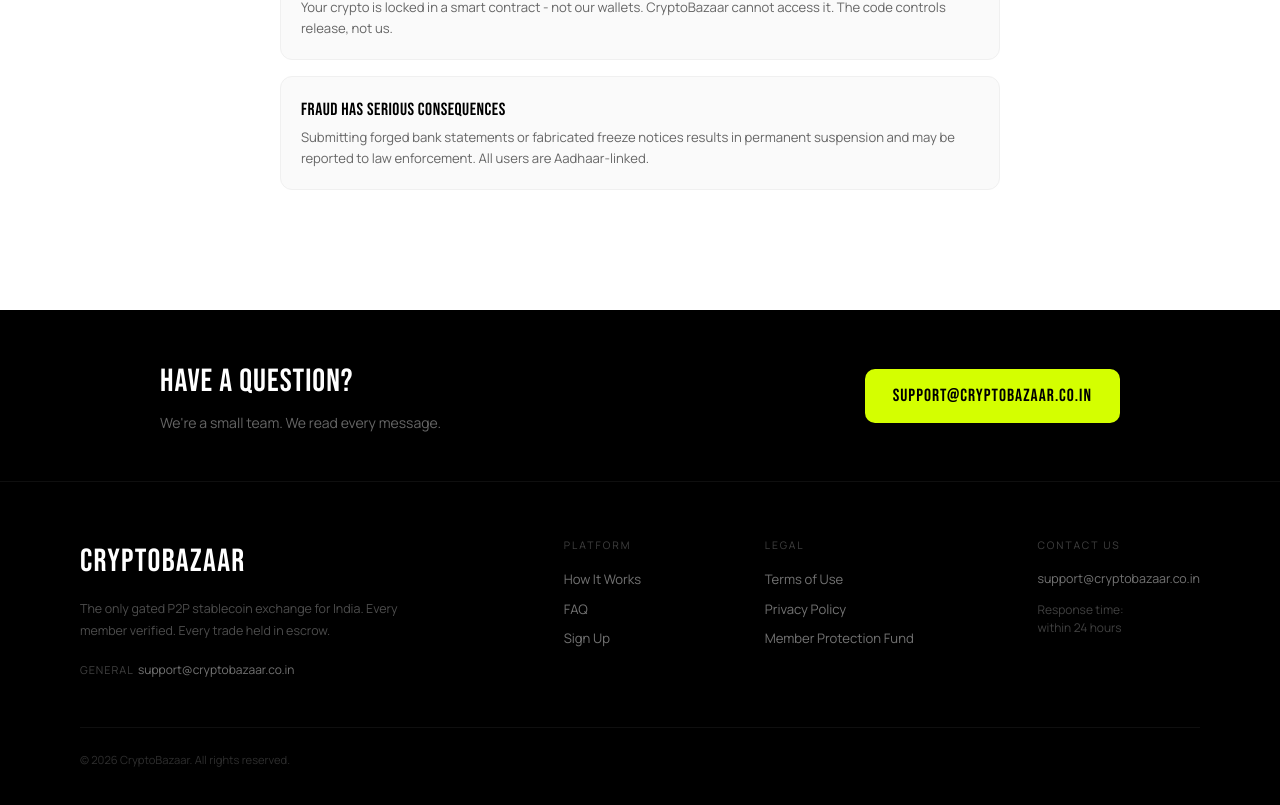
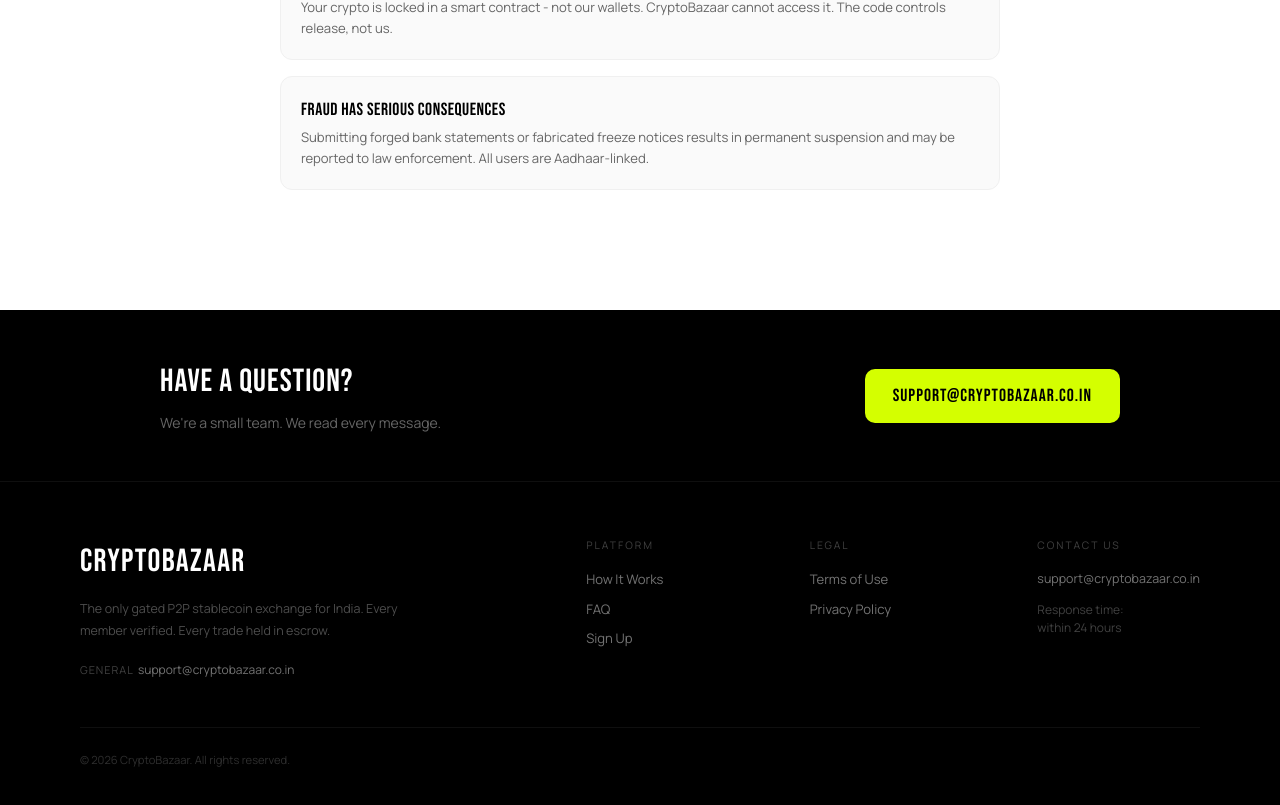
Before and after one commit to AgrimTawani/cryptobazaar, a Next.js app in the folder frontend/: page / in a window 1280 px wide. Shown: the part 2977-3782 px from the top of the page. Built offline with nearby package versions, Linux system fonts and the light colour scheme; no server answers; the database is empty; a web font is replaced by a local one.

Commit message:
fix: general ui updates

```diff
--- a/frontend/src/app/page.tsx
+++ b/frontend/src/app/page.tsx
@@ -701,9 +701,6 @@
               <Link href="/articles?topic=privacy" className="block font-sans text-[0.82rem] text-white/[0.45] mb-[10px]">
                 Privacy Policy
               </Link>
-              <Link href="/articles?topic=mpf-guide" className="block font-sans text-[0.82rem] text-white/[0.45] mb-[10px]">
-                Member Protection Fund
-              </Link>
             </div>
 
             {/* Contact */}
```
